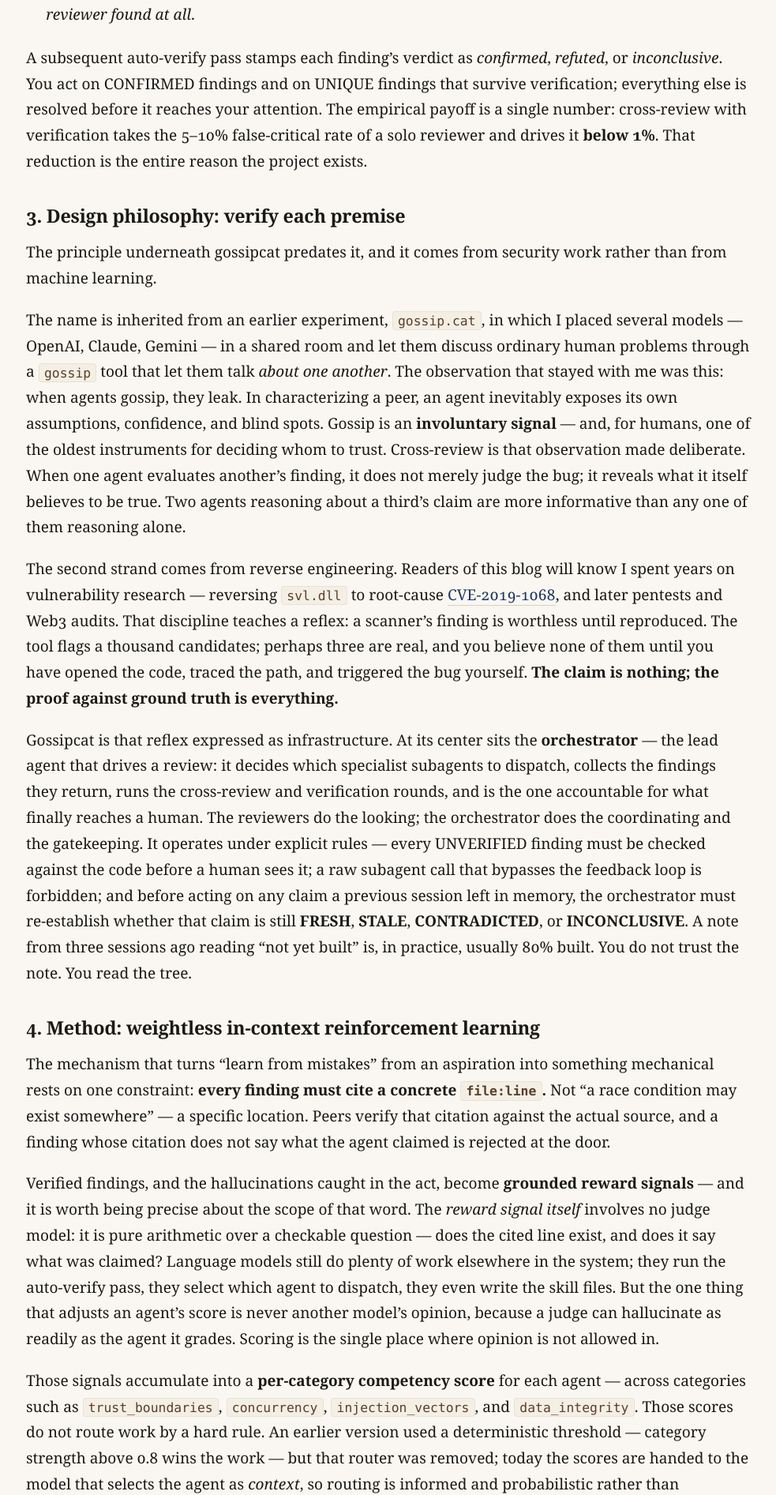
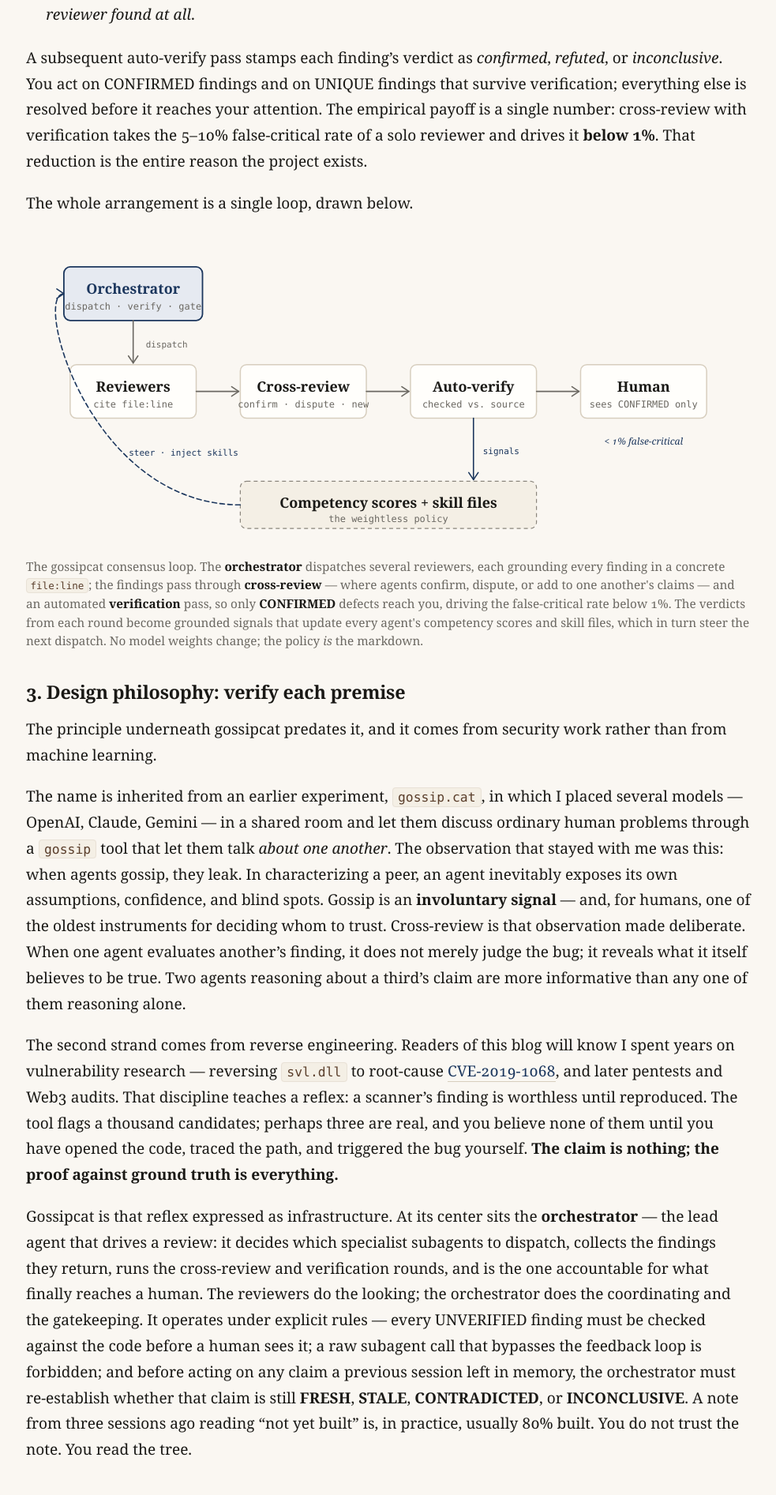
Before and after one commit to ataberk-xyz/ataberk-xyz.github.io, a Jekyll site: the page built from _posts/2026-06-21-gossipcat-multi-agent-consensus-code-review.md, in a window 1280 px wide. Shown: the part 1979-3872 px from the top of the page at 79% size, without its empty margins (148-1131 px from the left). Built offline with Jekyll 4.4.1, drawn with Linux system fonts in a browser that asks for light colours.

Commit message:
Add consensus-loop architecture diagram to the gossipcat post
Inline SVG (kami diagram style) in §2 showing the system design:
orchestrator dispatches reviewers, findings pass through cross-review
and auto-verify to the human gate, and verdicts feed competency scores
and skill files that steer the next dispatch. Authored against the
theme CSS variables so it adapts to the light/dark toggle.

Co-Authored-By: Claude Opus 4.8 (1M context) <noreply@anthropic.com>

```diff
--- a/_posts/2026-06-21-gossipcat-multi-agent-consensus-code-review.md
+++ b/_posts/2026-06-21-gossipcat-multi-agent-consensus-code-review.md
@@ -30,6 +30,68 @@ The decisive step is what follows. Each agent then **cross-reviews the others' f
 - **NEW FINDING** — a bug no first-pass agent surfaced, raised only during cross-review. This bucket is the clearest evidence that the second pass earns its cost: it contains defects that *no single reviewer found at all*.
 
 A subsequent auto-verify pass stamps each finding's verdict as *confirmed*, *refuted*, or *inconclusive*. You act on CONFIRMED findings and on UNIQUE findings that survive verification; everything else is resolved before it reaches your attention. The empirical payoff is a single number: cross-review with verification takes the 5–10% false-critical rate of a solo reviewer and drives it **below 1%**. That reduction is the entire reason the project exists.
+
+The whole arrangement is a single loop, drawn below.
+
+<figure class="chart-figure">
+<svg viewBox="0 16 920 388" role="img" aria-label="The gossipcat consensus loop: the orchestrator dispatches reviewers, whose findings pass through cross-review and auto-verification before reaching a human; the verdicts feed competency scores and skill files that steer the next dispatch" xmlns="http://www.w3.org/2000/svg">
+<style>
+ svg{font-family:var(--serif,Georgia,serif)}
+ .node{fill:var(--surface,#FFFEFB);stroke:var(--border-strong,#D7CEBE);stroke-width:1.5}
+ .focal{fill:var(--accent-soft,#E6EAF1);stroke:var(--accent,#1B365D);stroke-width:1.8}
+ .store{fill:var(--surface-2,#F4EFE5);stroke:var(--ink-4,#8A857C);stroke-width:1.2;stroke-dasharray:5 4}
+ .nm{fill:var(--ink,#1A1916);font-size:18px;font-weight:600}
+ .nmf{fill:var(--accent,#1B365D);font-size:18px;font-weight:600}
+ .sub{fill:var(--ink-3,#6B6862);font-family:var(--mono,monospace);font-size:12px}
+ .ar{stroke:var(--ink-3,#6B6862);stroke-width:1.6;fill:none;stroke-linecap:round;stroke-linejoin:round}
+ .arf{stroke:var(--accent,#1B365D);stroke-width:1.6;fill:none;stroke-linecap:round;stroke-linejoin:round}
+ .arfd{stroke:var(--accent,#1B365D);stroke-width:1.6;fill:none;stroke-dasharray:6 4;stroke-linecap:round;stroke-linejoin:round}
+ .lab{fill:var(--ink-3,#6B6862);font-family:var(--mono,monospace);font-size:11px}
+ .labf{fill:var(--accent,#1B365D);font-family:var(--mono,monospace);font-size:11px}
+ .cap{fill:var(--accent,#1B365D);font-size:12px;font-style:italic}
+ .mask{fill:var(--bg,#FAF7F2)}
+</style>
+<rect class="focal" x="48" y="48" width="176" height="68" rx="8"/>
+<rect class="node" x="56" y="172" width="160" height="68" rx="8"/>
+<rect class="node" x="272" y="172" width="160" height="68" rx="8"/>
+<rect class="node" x="488" y="172" width="160" height="68" rx="8"/>
+<rect class="node" x="704" y="172" width="160" height="68" rx="8"/>
+<rect class="store" x="272" y="320" width="376" height="60" rx="8"/>
+<text class="nmf" x="136" y="82" text-anchor="middle">Orchestrator</text>
+<text class="sub" x="136" y="102" text-anchor="middle">dispatch · verify · gate</text>
+<text class="nm" x="136" y="206" text-anchor="middle">Reviewers</text>
+<text class="sub" x="136" y="226" text-anchor="middle">cite file:line</text>
+<text class="nm" x="352" y="206" text-anchor="middle">Cross-review</text>
+<text class="sub" x="352" y="226" text-anchor="middle">confirm · dispute · new</text>
+<text class="nm" x="568" y="206" text-anchor="middle">Auto-verify</text>
+<text class="sub" x="568" y="226" text-anchor="middle">checked vs. source</text>
+<text class="nm" x="784" y="206" text-anchor="middle">Human</text>
+<text class="sub" x="784" y="226" text-anchor="middle">sees CONFIRMED only</text>
+<text class="nm" x="460" y="354" text-anchor="middle">Competency scores + skill files</text>
+<text class="sub" x="460" y="372" text-anchor="middle">the weightless policy</text>
+<line class="ar" x1="136" y1="116" x2="136" y2="170"/>
+<path class="ar" d="M130 161 L136 170 L142 161"/>
+<line class="ar" x1="216" y1="206" x2="270" y2="206"/>
+<path class="ar" d="M261 200 L270 206 L261 212"/>
+<line class="ar" x1="432" y1="206" x2="486" y2="206"/>
+<path class="ar" d="M477 200 L486 206 L477 212"/>
+<line class="ar" x1="648" y1="206" x2="702" y2="206"/>
+<path class="ar" d="M693 200 L702 206 L693 212"/>
+<line class="arf" x1="568" y1="240" x2="568" y2="318"/>
+<path class="arf" d="M562 309 L568 318 L574 309"/>
+<path class="arfd" d="M272 350 C80 350 8 82 48 82"/>
+<path class="arf" d="M39 76 L48 82 L39 88"/>
+<rect class="mask" x="150" y="139" width="60" height="15"/>
+<text class="lab" x="152" y="150" text-anchor="start">dispatch</text>
+<rect class="mask" x="578" y="275" width="54" height="15"/>
+<text class="labf" x="580" y="286" text-anchor="start">signals</text>
+<rect class="mask" x="136" y="277" width="128" height="15"/>
+<text class="labf" x="200" y="288" text-anchor="middle">steer · inject skills</text>
+<rect class="mask" x="720" y="263" width="128" height="15"/>
+<text class="cap" x="784" y="274" text-anchor="middle">&lt; 1% false-critical</text>
+</svg>
+<figcaption>The gossipcat consensus loop. The <strong>orchestrator</strong> dispatches several reviewers, each grounding every finding in a concrete <code>file:line</code>; the findings pass through <strong>cross-review</strong> — where agents confirm, dispute, or add to one another's claims — and an automated <strong>verification</strong> pass, so only <strong>CONFIRMED</strong> defects reach you, driving the false-critical rate below 1%. The verdicts from each round become grounded signals that update every agent's competency scores and skill files, which in turn steer the next dispatch. No model weights change; the policy <em>is</em> the markdown.</figcaption>
+</figure>
 
 ### 3. Design philosophy: verify each premise
 
```
